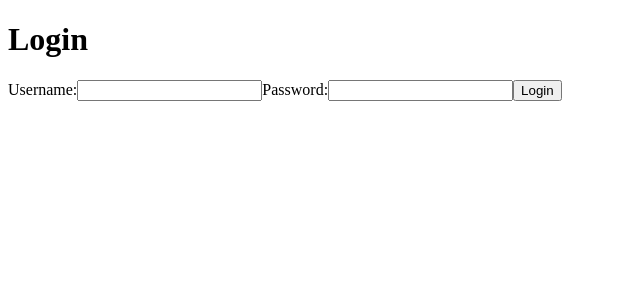
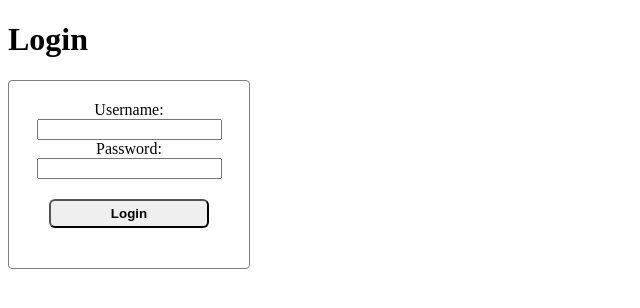
Before and after one commit to bw-party-planner-july-2019/fe-party-planner, a React (Create React App) app: page / in a window 1280 px wide. Shown: the top 308 px of the page, without its empty margins (0-640 px from the left). Built offline with nearby package versions, Linux system fonts and the light colour scheme.

Commit message:
got login for now done I think

```diff
--- a/package.json
+++ b/package.json
@@ -11,7 +11,8 @@
     "react-router-dom": "^5.0.1",
     "react-scripts": "3.0.1",
     "redux": "^4.0.4",
-    "redux-thunk": "^2.3.0"
+    "redux-thunk": "^2.3.0",
+    "styled-components": "^4.3.2"
   },
   "scripts": {
     "start": "react-scripts start",
--- a/src/components/Login.jsx
+++ b/src/components/Login.jsx
@@ -1,16 +1,32 @@
 import React, { useState } from 'react';
+import styled from 'styled-components';
+
+const CoolForm = styled.form`
+  text-align: center;
+  padding: 20px;
+  border: 1px solid gray;
+  border-radius: 4px;
+  width: 200px;
+  display: flex;
+  flex-direction: column;
+`;
+
+const CoolButton = styled.button`
+  font-weight: bold;
+  margin: 20px;
+  padding: 5px 20px;
+  border-radius: 6px;
+`;
+
 
 function Login(props) {
   const [user, setUser] = useState({ username: "", password: ""});
   const [isRegister, setIsRegister] = useState(false);
 
-  const handleUserChange = event => {
-    setUser({ ...user, username: event.target.value });
+  const handleChange = event => {
+    console.log(user, "userbefore");
+    setUser({ ...user, [event.target.name]: event.target.value });
   };
-
-  const handlePassChange = event => {
-    setUser({ ...user, password: event.target.value});
-  }
 
   const handleSubmit = event => {
     event.preventDefault();
@@ -20,15 +36,16 @@ function Login(props) {
 
   return (
     <div className="Login">
-      {console.log(user)}
+      {console.log(user, "userafter")}
       <h1>{isRegister ? 'Register' : 'Login'}</h1>
-      <form onSubmit={event => handleSubmit(event)}>
+      <CoolForm onSubmit={event => handleSubmit(event)}>
         <label>
          Username:
           <input
             type="text"
             name="username"
-            onChange={event => handleUserChange(event)}
+            value={user.username}
+            onChange={event => handleChange(event)}
           />
           </label>
         <label>
@@ -36,11 +53,12 @@ function Login(props) {
           <input
             type="text"
             name="password"
-            onChange={event => handlePassChange(event)}
+            value={user.password}
+            onChange={event => handleChange(event)}
           />
         </label>
-        <button>{isRegister ? 'Register' : 'Login'}</button>
-      </form>
+        <CoolButton>{isRegister ? 'Register' : 'Login'}</CoolButton>
+      </CoolForm>
     </div>
   );
 }
```
Also changed, not shown: 1 other file (tests, documents, lock files or other folders).
